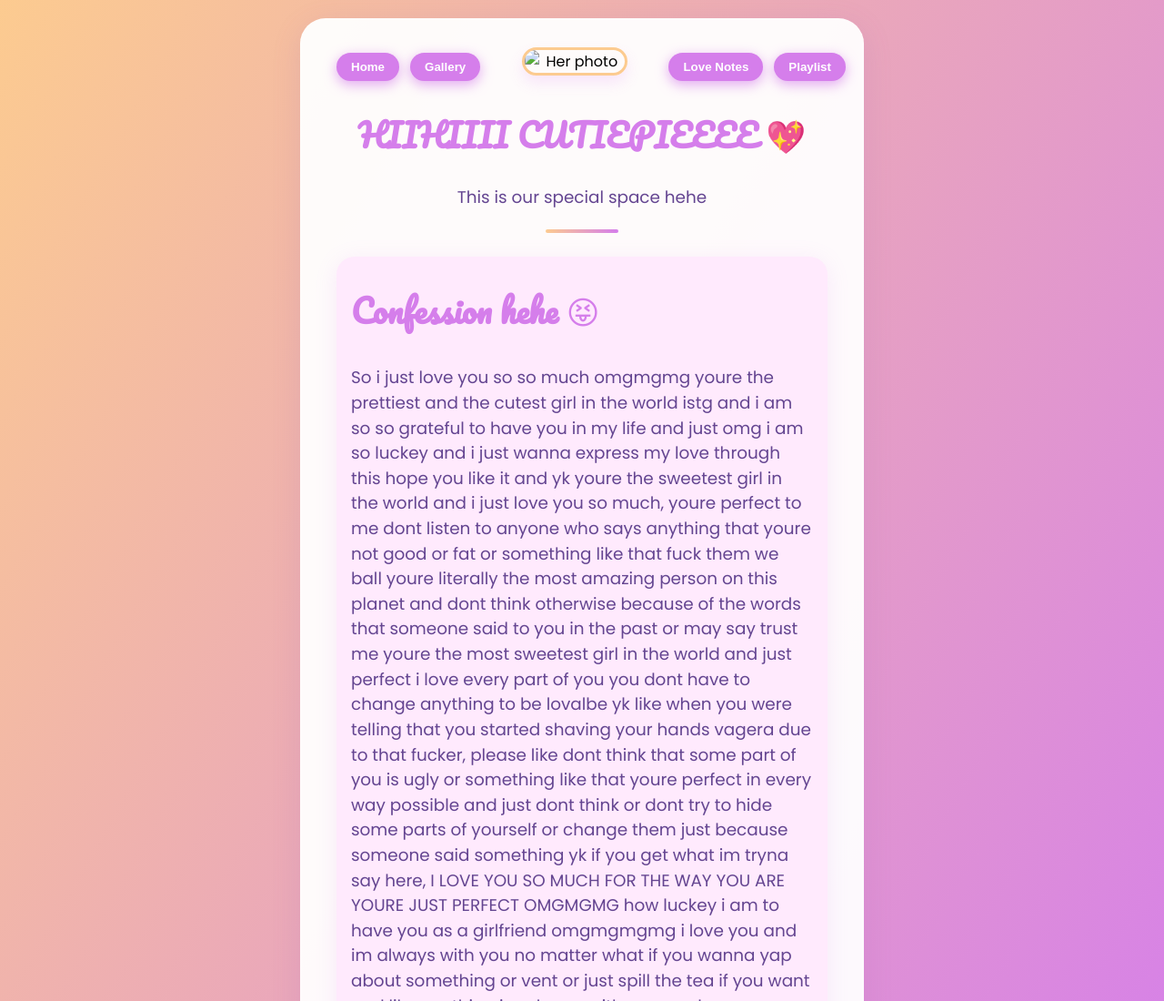
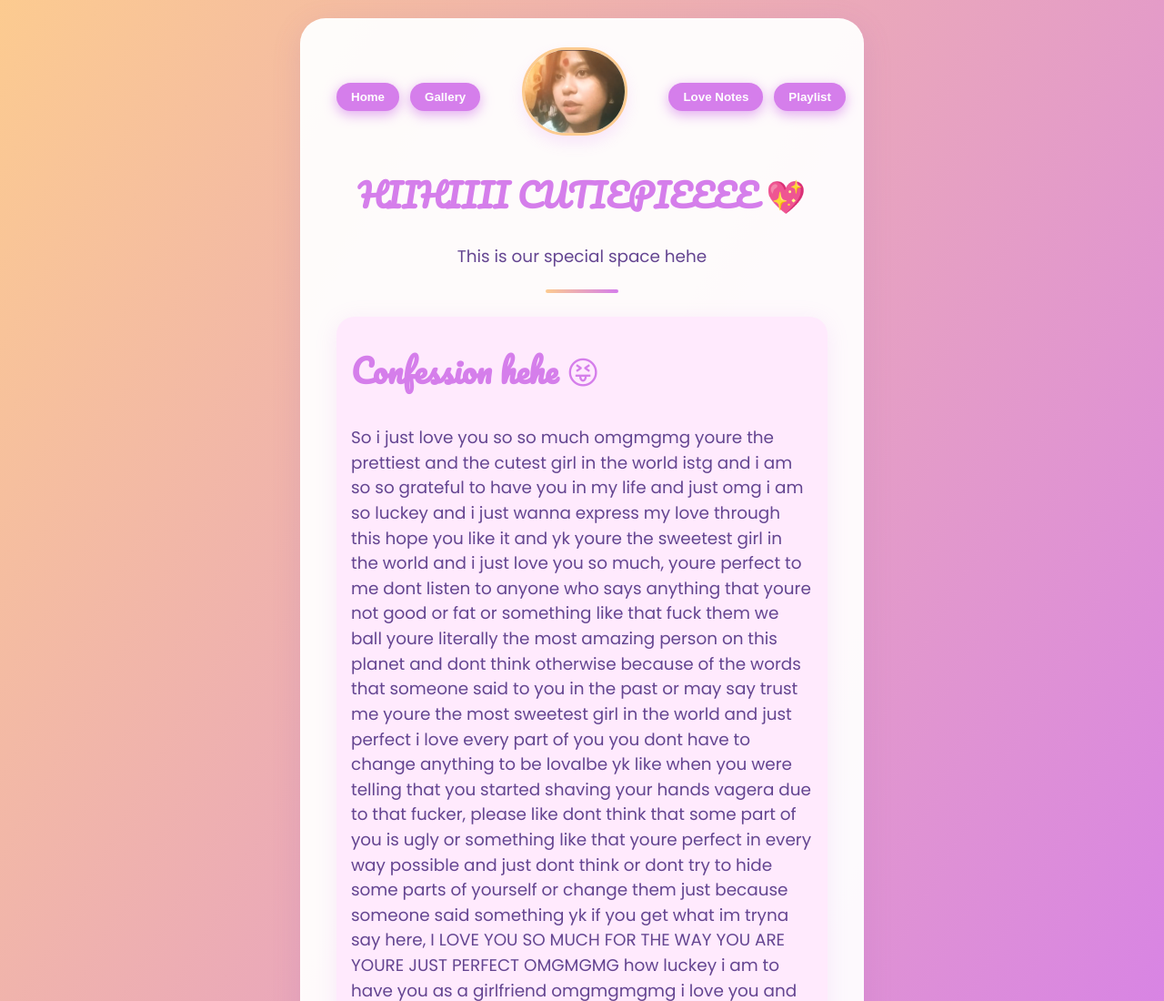
Before and after one commit to faustybread/ourspace, a plain HTML site: page our space/index.html in a window 1280 px wide. Shown: the top 1100 px of the page at 91% size. Drawn offline with Linux system fonts and the light colour scheme; the site is published under a folder, as on GitHub Pages, so addresses that start at the root find nothing.

Commit message:
Update index.html

```diff
--- a/our space/index.html
+++ b/our space/index.html
@@ -14,7 +14,7 @@
     <button onclick="location.href='index.html'">Home</button>
     <button onclick="location.href='gallery.html'">Gallery</button>
   </nav>
-  <img src="/arshieimages/arshie2.png" alt="Her photo" class="photo">
+  <img src="arshieimages/arshie2.png" alt="Her photo" class="photo">
   <nav class="nav-right">
     <button onclick="location.href='love-notes.html'">Love Notes</button>
     <button onclick="location.href='playlist.html'">Playlist</button>
```
